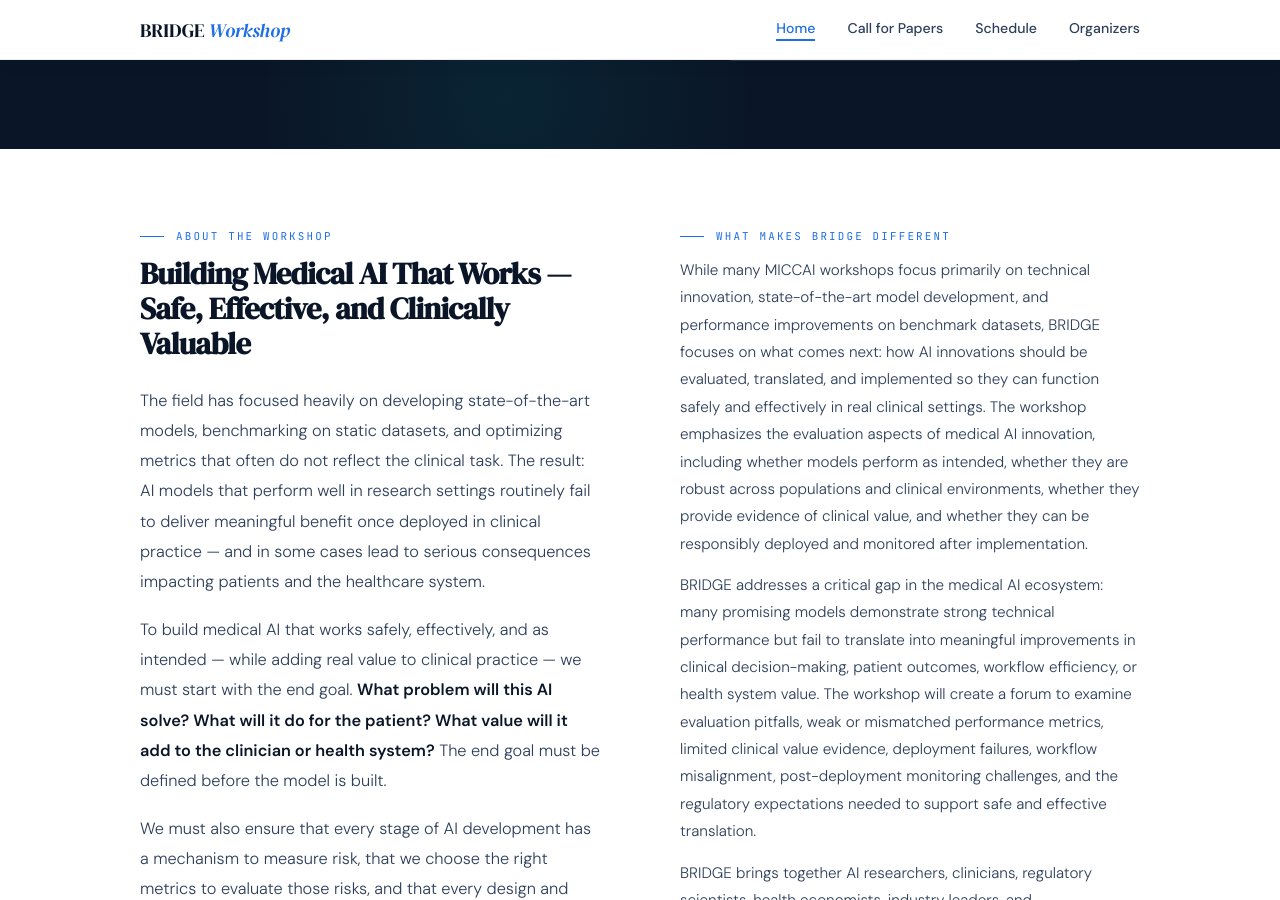
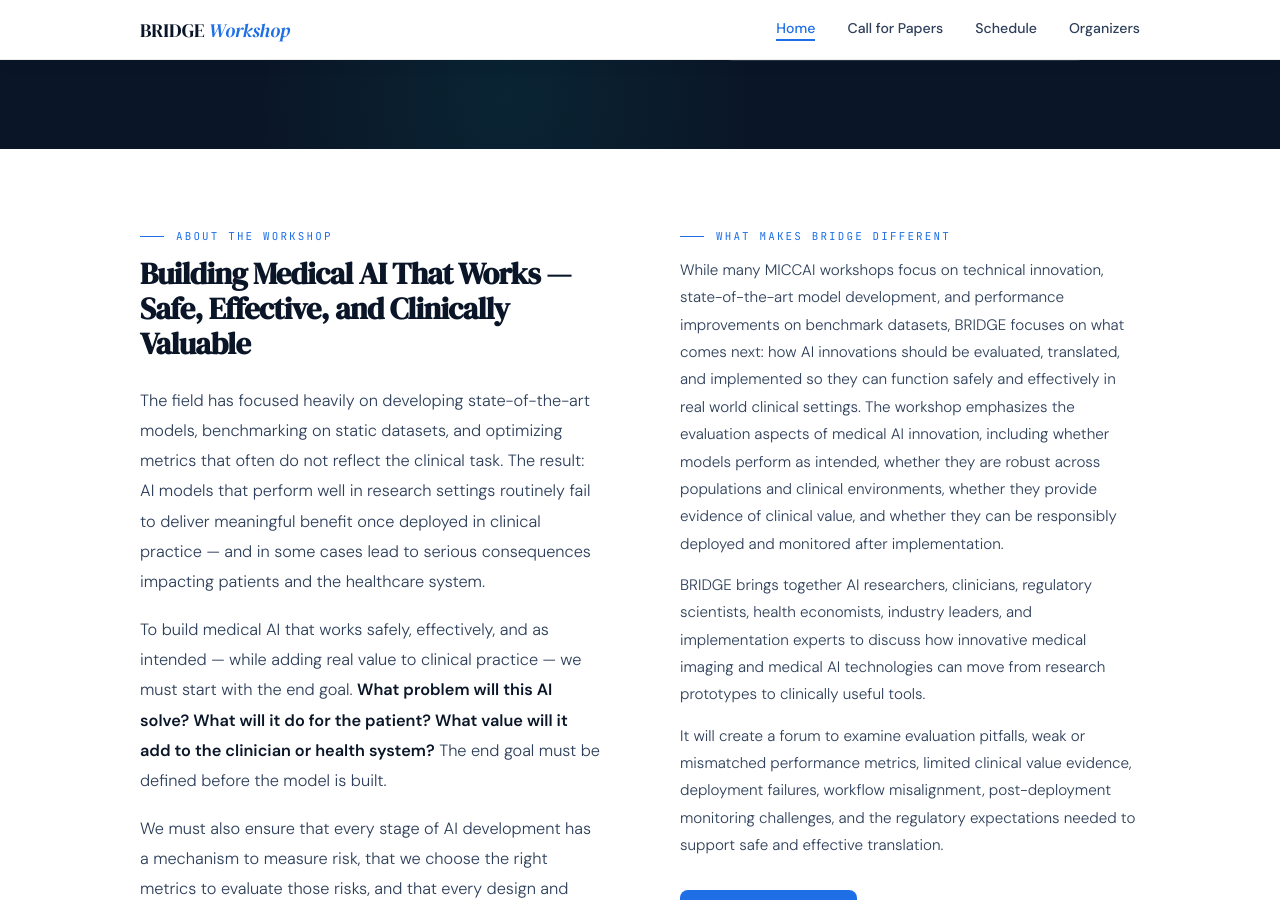
Before and after one commit to gaz89/BRIDGEAI, a Jekyll site: the page index.html, which Jekyll copies as it is, in a window 1280 px wide and 900 px high, scrolled down 751 px. Built offline with Jekyll 4.4.1, drawn with Linux system fonts in a browser that asks for light colours; some of the changed text lies outside the part shown.

Commit message:
Update index.html

```diff
--- a/index.html
+++ b/index.html
@@ -287,9 +287,9 @@
       </div>
       <div class="intro-right">
         <div class="section-label">What Makes BRIDGE Different</div>
-        <p> While many MICCAI workshops focus primarily on technical innovation, state-of-the-art model development, and performance improvements on benchmark datasets, BRIDGE focuses on what comes next: how AI innovations should be evaluated, translated, and implemented so they can function safely and effectively in real clinical settings. The workshop emphasizes the evaluation aspects of medical AI innovation, including whether models perform as intended, whether they are robust across populations and clinical environments, whether they provide evidence of clinical value, and whether they can be responsibly deployed and monitored after implementation.</p>
-        <p> BRIDGE addresses a critical gap in the medical AI ecosystem: many promising models demonstrate strong technical performance but fail to translate into meaningful improvements in clinical decision-making, patient outcomes, workflow efficiency, or health system value. The workshop will create a forum to examine evaluation pitfalls, weak or mismatched performance metrics, limited clinical value evidence, deployment failures, workflow misalignment, post-deployment monitoring challenges, and the regulatory expectations needed to support safe and effective translation.</p>
-        <p> BRIDGE brings together AI researchers, clinicians, regulatory scientists, health economists, industry leaders, and implementation experts to discuss how innovative medical imaging and medical AI technologies can move from research prototypes to clinically useful tools. By connecting technical development with evaluation science, regulatory thinking, clinical workflows, and real-world evidence, BRIDGE aims to help shape a more responsible path for medical AI translation into clinical practice.</p>
+         <p> While many MICCAI workshops focus on technical innovation, state-of-the-art model development, and performance improvements on benchmark datasets, BRIDGE focuses on what comes next: how AI innovations should be evaluated, translated, and implemented so they can function safely and effectively in real world clinical settings. The workshop emphasizes the evaluation aspects of medical AI innovation, including whether models perform as intended, whether they are robust across populations and clinical environments, whether they provide evidence of clinical value, and whether they can be responsibly deployed and monitored after implementation.</p>
+        <p> BRIDGE brings together AI researchers, clinicians, regulatory scientists, health economists, industry leaders, and implementation experts to discuss how innovative medical imaging and medical AI technologies can move from research prototypes to clinically useful tools. </p>
+        <p> It will create a forum to examine evaluation pitfalls, weak or mismatched performance metrics, limited clinical value evidence, deployment failures, workflow misalignment, post-deployment monitoring challenges, and the regulatory expectations needed to support safe and effective translation.</p>
         <button class="btn-primary" onclick="showPage('submission')" style="margin-top:16px;">Submit a Paper</button>
       </div>
     </div>
```
